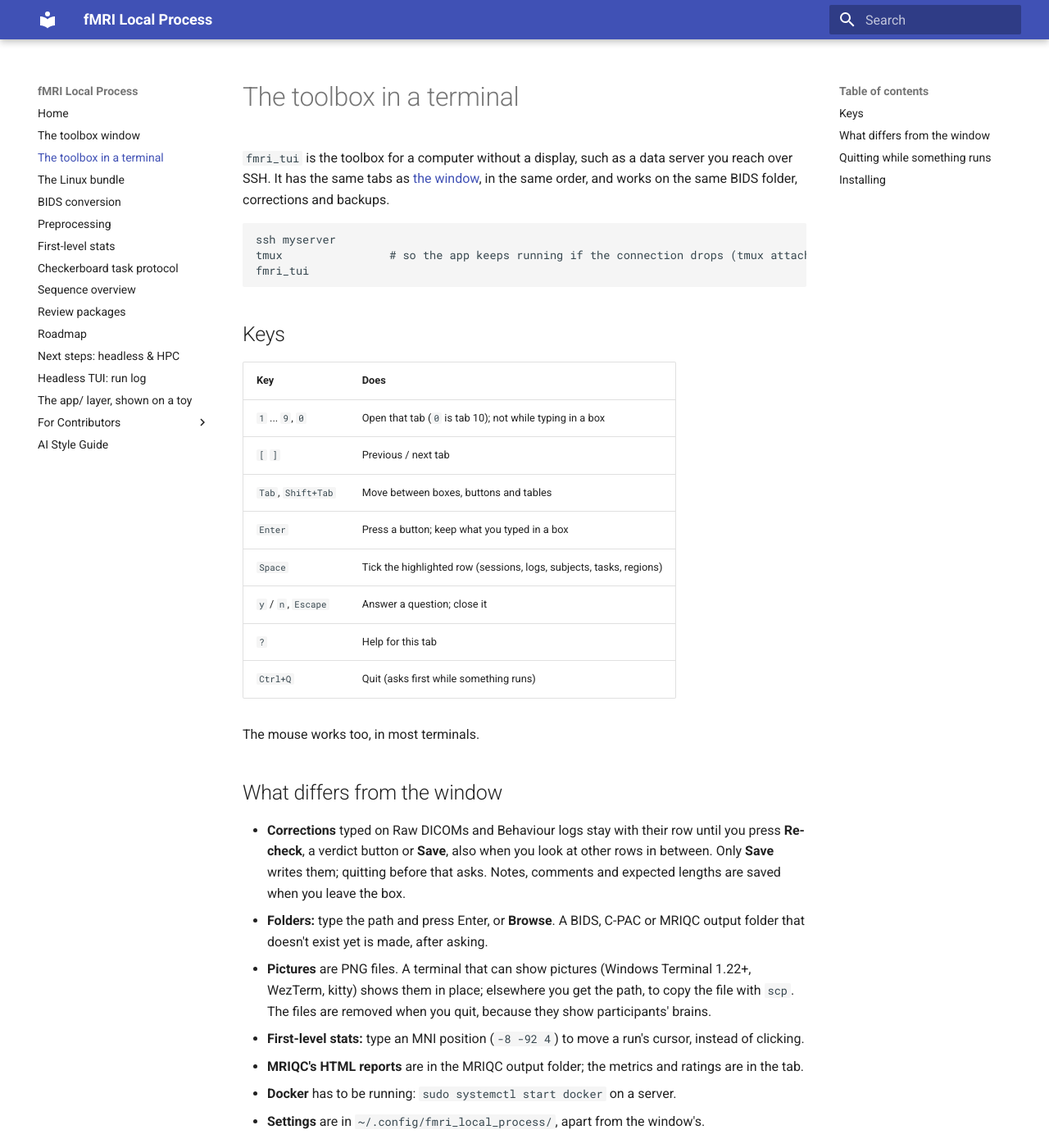
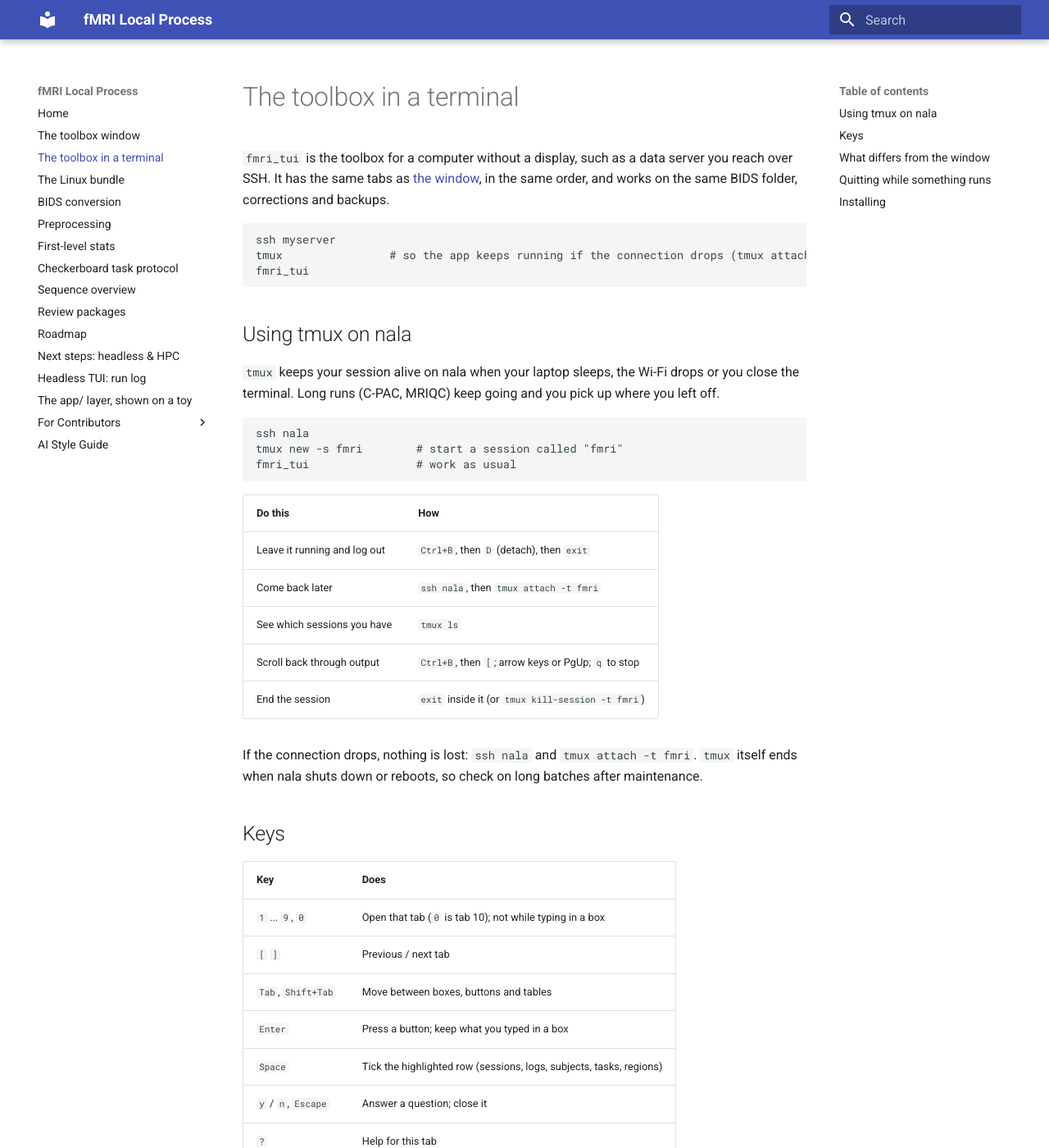
Before and after one commit to stefandup/fmri-local-process, an MkDocs documentation site: the page built from docs/tui.md, in a window 1280 px wide and 1400 px high. Shown: the whole window at 82% size. Built offline with MkDocs 1.6.1 and Material for MkDocs 9.7.7, drawn with Linux system fonts in a browser that asks for light colours.

Commit message:
build.sh: coloured [local]/[docker] progress and --help; docs: tmux on nala
Co-Authored-By: Claude Opus 5.5 <noreply@anthropic.com>

````diff
--- a/docs/tui.md
+++ b/docs/tui.md
@@ -9,6 +9,28 @@ ssh myserver
 tmux                # so the app keeps running if the connection drops (tmux attach to return)
 fmri_tui
 ```
+
+## Using tmux on nala
+
+`tmux` keeps your session alive on nala when your laptop sleeps, the Wi-Fi drops or you close the
+terminal. Long runs (C-PAC, MRIQC) keep going and you pick up where you left off.
+
+```bash
+ssh nala
+tmux new -s fmri        # start a session called "fmri"
+fmri_tui                # work as usual
+```
+
+| Do this | How |
+|---|---|
+| Leave it running and log out | `Ctrl+B`, then `D` (detach), then `exit` |
+| Come back later | `ssh nala`, then `tmux attach -t fmri` |
+| See which sessions you have | `tmux ls` |
+| Scroll back through output | `Ctrl+B`, then `[`; arrow keys or PgUp; `q` to stop |
+| End the session | `exit` inside it (or `tmux kill-session -t fmri`) |
+
+If the connection drops, nothing is lost: `ssh nala` and `tmux attach -t fmri`. `tmux` itself
+ends when nala shuts down or reboots, so check on long batches after maintenance.
 
 ## Keys
 
````
Also changed, not shown: 2 other files.
